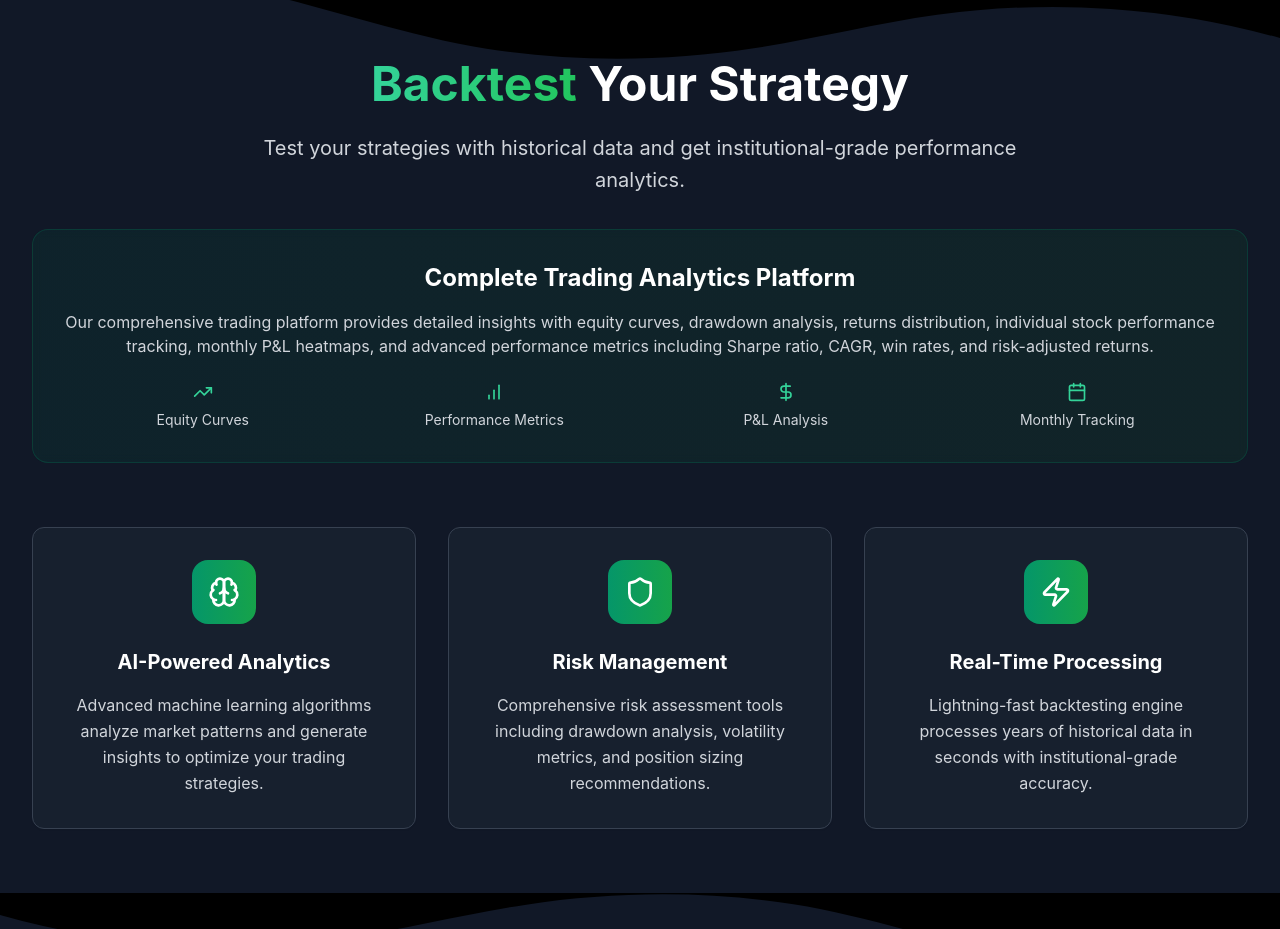
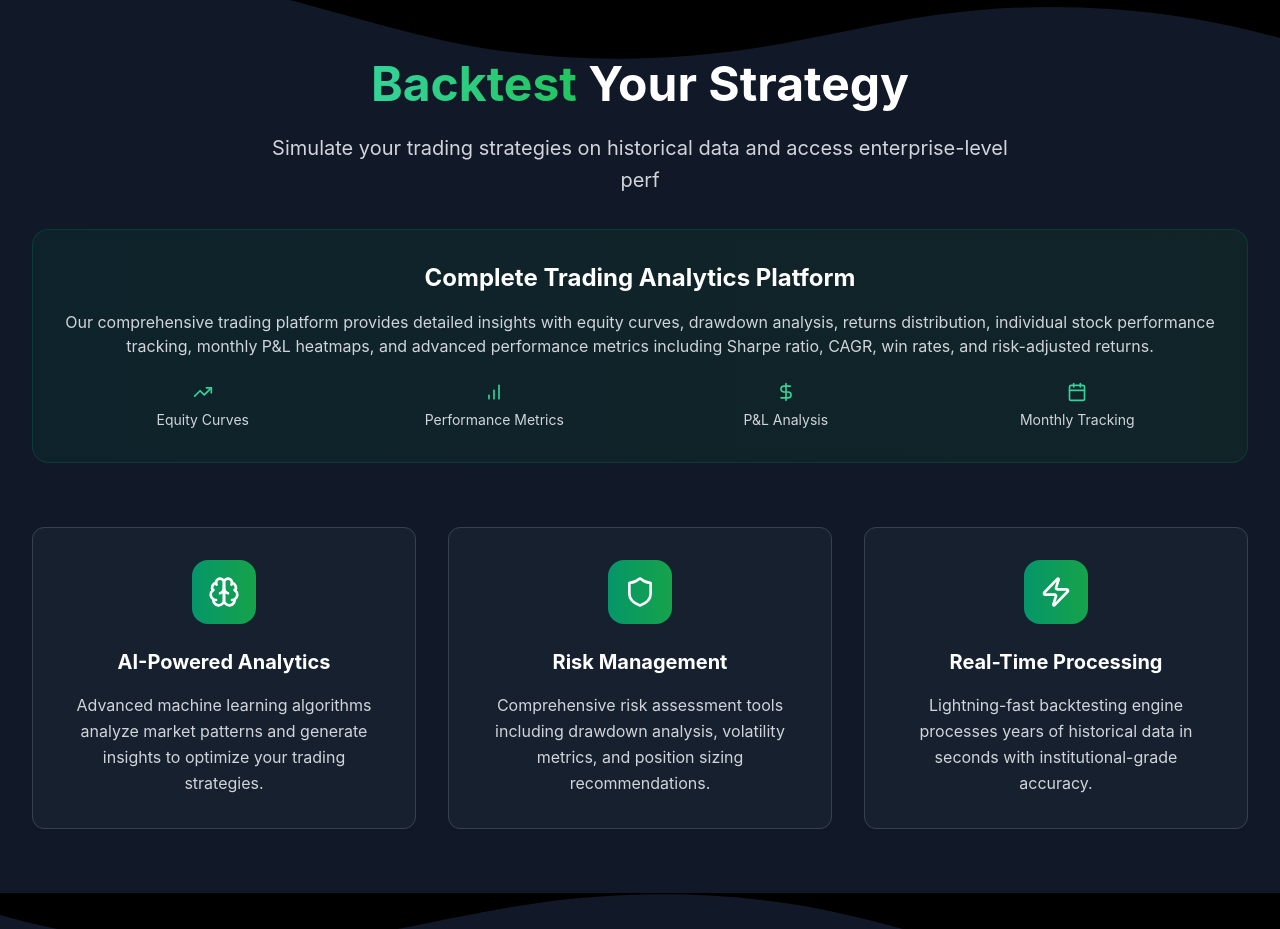
Before and after one commit to Mansi1975/curve-backtest-forge, a React (Vite) app: page / in a window 1280 px wide. Shown: the part 2120-3049 px from the top of the page. Built offline with nearby package versions, Linux system fonts and the light colour scheme.

Commit message:
Visual edit in Lovable
Edited UI in Lovable

```diff
--- a/src/components/BacktestSection.tsx
+++ b/src/components/BacktestSection.tsx
@@ -55,9 +55,7 @@ const BacktestSection = () => {
             </span>
             <span className="text-white"> Your Strategy</span>
           </h2>
-          <p className="text-xl text-gray-300 max-w-3xl mx-auto leading-relaxed mb-8">
-            Test your strategies with historical data and get institutional-grade performance analytics.
-          </p>
+          <p className="text-xl text-gray-300 max-w-3xl mx-auto leading-relaxed mb-8">Simulate your trading strategies on historical data and access enterprise-level perf</p>
 
           {/* Trading Platform Info */}
           <div className="bg-gradient-to-r from-emerald-900/20 to-green-900/20 rounded-2xl p-8 backdrop-blur-sm border border-emerald-700/30 mb-12">
```
